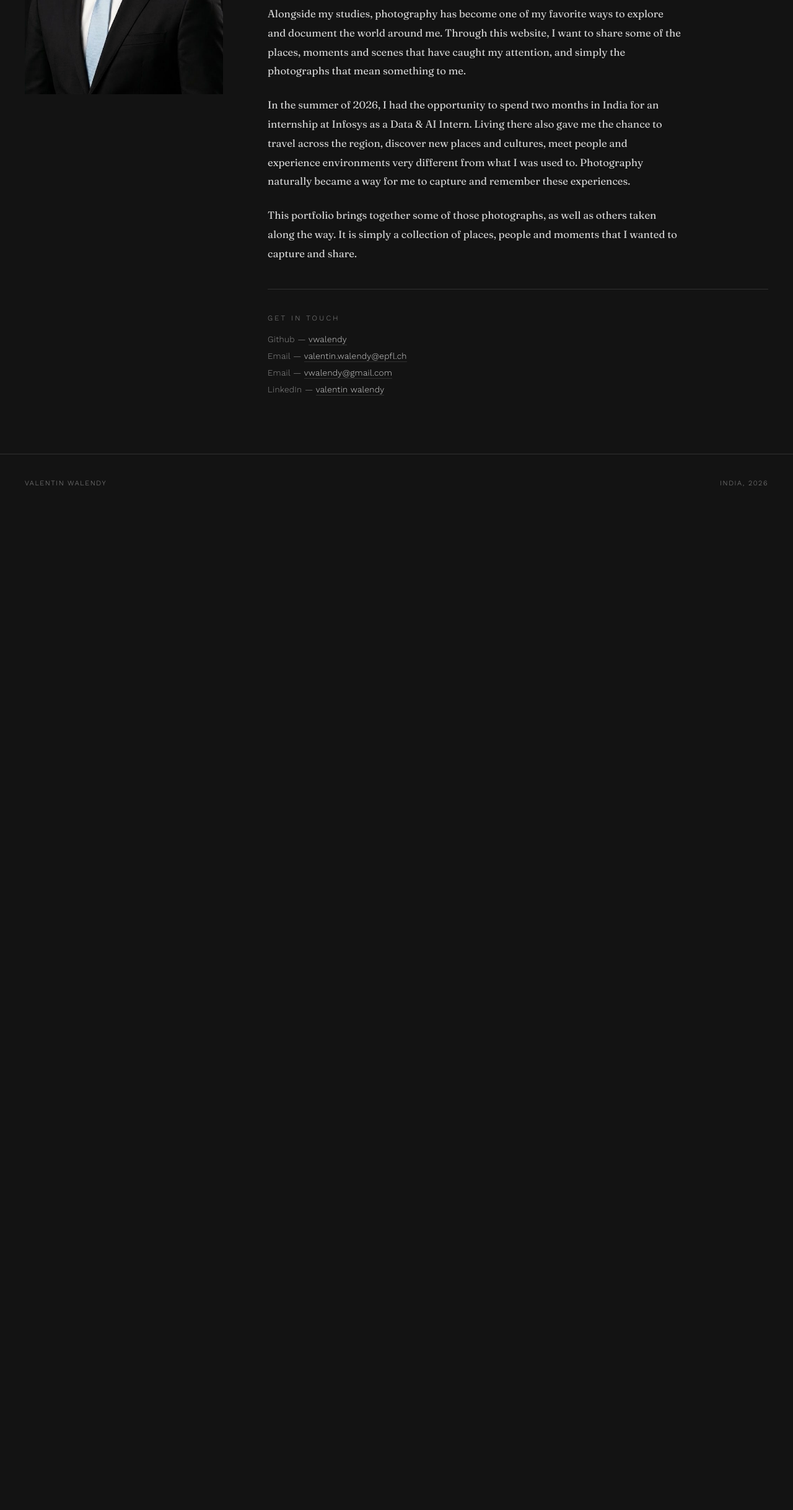
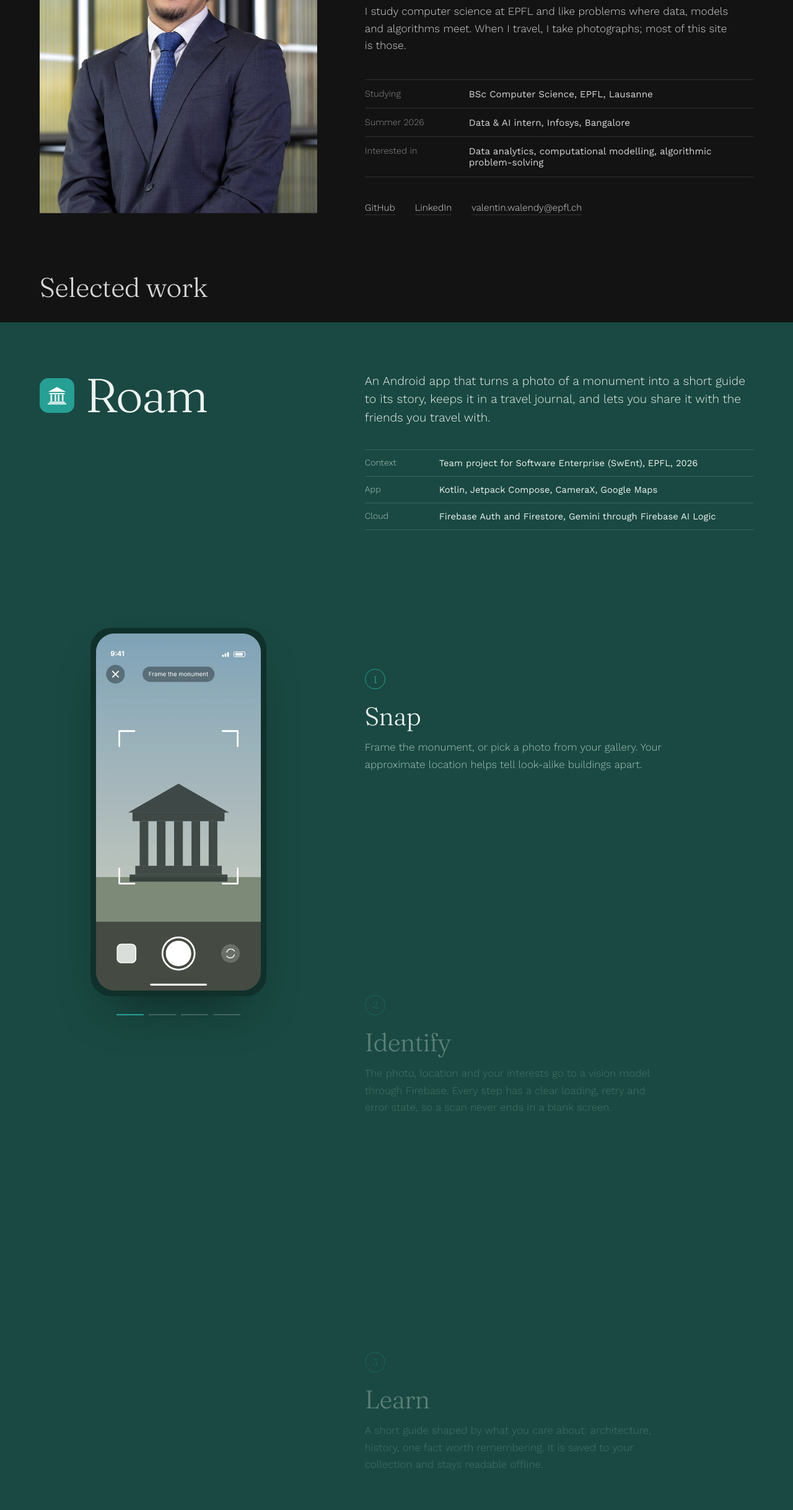
Before and after one commit to vwalendy/portfolio, a plain HTML site: page about.html in a window 1280 px wide. Shown: the part 364-2800 px from the top of the page at 62% size. Before the commit the page ends 1198 px from the top, so only its background shows below. Drawn offline with nearby package versions, Linux system fonts and the light colour scheme.

Commit message:
Redesign About page: new portrait, intro, Roam case study with scroll-driven walkthrough
Co-Authored-By: Claude Opus 5.5 <noreply@anthropic.com>
Claude-Session: https://claude.ai/code/session_01UHfQ6162GqteajRM7pUmmS

```diff
--- /dev/null
+++ b/about.css
@@ -0,0 +1,408 @@
+/* About page — builds on style.css tokens (--bg, --ink, --ink-soft, --line, --accent) */
+
+.ab {
+  --roam-bg: #194942;
+  --roam-deep: #10302b;
+  --roam-teal: #269f95;
+  --roam-ink: #eef3f1;
+  --roam-ink-soft: #a9c2bc;
+  --ease-out: cubic-bezier(0.16, 1, 0.3, 1);
+  --gutter: clamp(1.25rem, 5vw, 6rem);
+}
+
+.ab main { overflow-x: clip; }
+
+.ab-h2 {
+  font-family: 'Fraunces', serif;
+  font-weight: 300;
+  font-size: clamp(1.9rem, 3.4vw, 2.75rem);
+  line-height: 1.1;
+  letter-spacing: -0.01em;
+  margin: 0;
+}
+
+.ab-cta {
+  display: inline-block;
+  font-size: 0.95rem;
+  font-weight: 400;
+  padding-bottom: 3px;
+  border-bottom: 1px solid currentColor;
+  transition: opacity 0.2s ease;
+}
+.ab-cta:hover { opacity: 0.7; }
+
+.ab a:focus-visible,
+.ab button:focus-visible {
+  outline: 2px solid var(--accent);
+  outline-offset: 4px;
+}
+
+/* ---------- Intro ---------- */
+
+.ab-intro {
+  max-width: 1400px;
+  margin: 0 auto;
+  padding: clamp(1.5rem, 5vh, 4rem) var(--gutter) clamp(4rem, 12vh, 8rem);
+  display: grid;
+  grid-template-columns: minmax(260px, 5fr) 7fr;
+  gap: clamp(2rem, 6vw, 7rem);
+  align-items: end;
+}
+
+.ab-portrait {
+  margin: 0;
+  aspect-ratio: 4 / 5;
+  overflow: hidden;
+  background: var(--bg-soft);
+  clip-path: inset(100% 0 0 0);
+  transition: clip-path 1.3s var(--ease-out);
+}
+.ab-portrait img {
+  display: block;
+  width: 100%;
+  height: 100%;
+  object-fit: cover;
+  transform: scale(1.12);
+  transition: transform 1.8s var(--ease-out);
+}
+
+.ab-name {
+  font-family: 'Fraunces', serif;
+  font-weight: 300;
+  font-size: clamp(3.2rem, 8.5vw, 8.5rem);
+  line-height: 0.92;
+  letter-spacing: -0.035em;
+  margin: 0 0 clamp(1.5rem, 4vh, 2.75rem);
+}
+.ab-line { display: block; overflow: hidden; padding-bottom: 0.06em; }
+.ab-line > span {
+  display: inline-block;
+  transform: translateY(105%);
+  transition: transform 1.1s var(--ease-out);
+}
+.ab-line + .ab-line > span { transition-delay: 0.09s; }
+
+.ab-statement {
+  font-size: clamp(1.05rem, 1.35vw, 1.25rem);
+  line-height: 1.6;
+  max-width: 34em;
+  margin: 0 0 2.5rem;
+  color: var(--ink);
+}
+
+.ab-facts {
+  margin: 0 0 2.5rem;
+  border-top: 1px solid var(--line);
+  max-width: 40rem;
+}
+.ab-facts > div {
+  display: grid;
+  grid-template-columns: 9.5rem 1fr;
+  gap: 1rem;
+  padding: 0.85rem 0;
+  border-bottom: 1px solid var(--line);
+}
+.ab-facts dt { color: var(--ink-soft); font-size: 0.9rem; }
+.ab-facts dd { margin: 0; font-size: 0.95rem; font-weight: 400; }
+
+.ab-links {
+  list-style: none;
+  margin: 0;
+  padding: 0;
+  display: flex;
+  flex-wrap: wrap;
+  gap: 0.5rem 2rem;
+  font-size: 0.95rem;
+}
+.ab-links a {
+  border-bottom: 1px solid var(--line);
+  padding-bottom: 2px;
+  transition: border-color 0.2s ease, color 0.2s ease;
+}
+.ab-links a:hover { border-color: var(--ink); }
+
+/* staggered fade for the supporting intro text */
+.ab-in {
+  opacity: 0;
+  transform: translateY(14px);
+  transition: opacity 0.9s var(--ease-out), transform 0.9s var(--ease-out);
+}
+.ab-statement.ab-in { transition-delay: 0.35s; }
+.ab-facts.ab-in { transition-delay: 0.45s; }
+.ab-links.ab-in { transition-delay: 0.55s; }
+
+.ab.is-ready .ab-portrait { clip-path: inset(0 0 0 0); }
+.ab.is-ready .ab-portrait img { transform: scale(1); }
+.ab.is-ready .ab-line > span { transform: translateY(0); }
+.ab.is-ready .ab-in { opacity: 1; transform: none; }
+
+/* ---------- Work ---------- */
+
+.ab-work {
+  max-width: 1400px;
+  margin: 0 auto;
+  padding: 0 var(--gutter) clamp(1.5rem, 4vh, 2.5rem);
+}
+
+.roam {
+  background: var(--roam-bg);
+  color: var(--roam-ink);
+  padding: clamp(3.5rem, 10vh, 7rem) var(--gutter) clamp(3rem, 8vh, 5rem);
+}
+.roam a:focus-visible,
+.roam button:focus-visible { outline-color: var(--roam-teal); }
+
+.roam-head {
+  max-width: 1400px;
+  margin: 0 auto;
+  display: grid;
+  grid-template-columns: 5fr 7fr;
+  gap: 1.5rem clamp(2rem, 6vw, 7rem);
+  align-items: start;
+}
+
+.roam-title-wrap {
+  display: flex;
+  align-items: center;
+  gap: 1.1rem;
+  grid-row: span 2;
+}
+.roam-icon { width: 56px; height: 56px; }
+.roam-title {
+  font-family: 'Fraunces', serif;
+  font-weight: 300;
+  font-size: clamp(3rem, 6vw, 5.5rem);
+  line-height: 1;
+  letter-spacing: -0.03em;
+  margin: 0;
+}
+
+.roam-lede {
+  font-size: clamp(1.1rem, 1.5vw, 1.4rem);
+  line-height: 1.55;
+  max-width: 32em;
+  margin: 0;
+}
+
+.roam-meta {
+  margin: 0.75rem 0 0;
+  border-top: 1px solid rgba(238, 243, 241, 0.16);
+  max-width: 40rem;
+}
+.roam-meta > div {
+  display: grid;
+  grid-template-columns: 6.5rem 1fr;
+  gap: 1rem;
+  padding: 0.75rem 0;
+  border-bottom: 1px solid rgba(238, 243, 241, 0.16);
+}
+.roam-meta dt { color: var(--roam-ink-soft); font-size: 0.88rem; }
+.roam-meta dd { margin: 0; font-size: 0.92rem; font-weight: 400; }
+
+/* scroll-driven walkthrough */
+.roam-flow {
+  max-width: 1400px;
+  margin: clamp(3rem, 10vh, 6rem) auto 0;
+  display: grid;
+  grid-template-columns: 5fr 7fr;
+  gap: clamp(2rem, 6vw, 7rem);
+}
+
+.roam-steps {
+  list-style: none;
+  margin: 0;
+  padding: 0;
+  grid-column: 2;
+  grid-row: 1;
+}
+.roam-step {
+  min-height: 72vh;
+  display: flex;
+  flex-direction: column;
+  justify-content: center;
+  max-width: 30rem;
+  opacity: 0.32;
+  transition: opacity 0.5s ease;
+}
+.roam-step:first-child { min-height: 60vh; justify-content: flex-start; padding-top: 18vh; }
+.roam-step:last-child { min-height: 60vh; justify-content: flex-end; padding-bottom: 18vh; }
+.roam-step.is-active { opacity: 1; }
+
+.roam-step-n {
+  font-family: 'Fraunces', serif;
+  font-size: 1rem;
+  color: var(--roam-teal);
+  width: 2.1rem;
+  height: 2.1rem;
+  border: 1px solid currentColor;
+  border-radius: 50%;
+  display: grid;
+  place-items: center;
+  margin-bottom: 1.1rem;
+}
+.roam-step h4 {
+  font-family: 'Fraunces', serif;
+  font-weight: 300;
+  font-size: clamp(2rem, 3.2vw, 2.75rem);
+  letter-spacing: -0.02em;
+  margin: 0 0 0.75rem;
+}
+.roam-step p {
+  font-size: 1.05rem;
+  line-height: 1.65;
+  color: var(--roam-ink-soft);
+  margin: 0;
+}
+.roam-step-shot { display: none; }
+
+.roam-stage {
+  grid-column: 1;
+  grid-row: 1;
+  position: sticky;
+  top: 0;
+  align-self: start;
+  height: 100vh;
+  display: flex;
+  flex-direction: column;
+  align-items: center;
+  justify-content: center;
+  gap: 1.75rem;
+}
+
+.roam-phone {
+  position: relative;
+  height: min(72vh, 640px);
+  aspect-ratio: 517 / 1118;
+  border-radius: 9% / 4.2%;
+  box-shadow: 0 0 0 9px var(--roam-deep), 0 40px 80px -30px rgba(0, 0, 0, 0.55);
+  background: var(--roam-deep);
+}
+.roam-phone img {
+  position: absolute;
+  inset: 0;
+  width: 100%;
+  height: 100%;
+  object-fit: cover;
+  border-radius: inherit;
+  opacity: 0;
+  transform: translateY(18px) scale(0.985);
+  transition: opacity 0.6s var(--ease-out), transform 0.8s var(--ease-out);
+}
+.roam-phone img.is-active { opacity: 1; transform: none; }
+
+.roam-progress {
+  display: flex;
+  gap: 0.5rem;
+}
+.roam-progress button {
+  appearance: none;
+  background: none;
+  border: 0;
+  padding: 0.6rem 0;
+  cursor: pointer;
+  width: 2.75rem;
+}
+.roam-progress button span {
+  display: block;
+  height: 2px;
+  background: rgba(238, 243, 241, 0.2);
+  font-size: 0;
+  position: relative;
+  overflow: hidden;
+}
+.roam-progress button span::after {
+  content: "";
+  position: absolute;
+  inset: 0;
+  background: var(--roam-teal);
+  transform: scaleX(0);
+  transform-origin: left;
+  transition: transform 0.5s var(--ease-out);
+}
+.roam-progress button.is-done span::after,
+.roam-progress button.is-active span::after { transform: scaleX(1); }
+
+.roam-foot {
+  max-width: 1400px;
+  margin: clamp(2rem, 6vh, 3.5rem) auto 0;
+  padding-top: 1.75rem;
+  border-top: 1px solid rgba(238, 243, 241, 0.16);
+}
+
+/* ---------- More + photography ---------- */
+
+.ab-more {
+  max-width: 1400px;
+  margin: 0 auto;
+  padding: 2.25rem var(--gutter) 0;
+  color: var(--ink-soft);
+}
+.ab-more p { margin: 0; font-size: 0.98rem; }
+.ab-more a { color: var(--ink); border-bottom: 1px solid var(--line); }
+.ab-more a:hover { border-color: var(--ink); }
+
+.ab-photo {
+  max-width: 1400px;
+  margin: 0 auto;
+  padding: clamp(5rem, 14vh, 9rem) var(--gutter) clamp(5rem, 12vh, 8rem);
+  display: grid;
+  grid-template-columns: 5fr 7fr;
+  gap: 1.5rem clamp(2rem, 6vw, 7rem);
+}
+.ab-photo-body p {
+  font-size: clamp(1.05rem, 1.3vw, 1.2rem);
+  line-height: 1.7;
+  max-width: 34em;
+  margin: 0 0 1.75rem;
+}
+
+/* ---------- Responsive ---------- */
+
+@media (max-width: 900px) {
+  .nav { padding: 1.5rem var(--gutter); }
+
+  .ab-intro,
+  .roam-head,
+  .ab-photo { grid-template-columns: 1fr; }
+
+  .ab-portrait { max-width: 22rem; }
+  .roam-title-wrap { grid-row: auto; }
+
+  .roam-flow { display: block; }
+  .roam-stage { display: none; }
+  .roam-step,
+  .roam-step:first-child,
+  .roam-step:last-child {
+    min-height: 0;
+    padding: 0 0 3.5rem;
+    opacity: 1;
+  }
+  .roam-step-shot {
+    display: block;
+    width: min(62vw, 260px);
+    height: auto;
+    margin-top: 1.75rem;
+    border-radius: 18px;
+    box-shadow: 0 0 0 6px var(--roam-deep);
+  }
+}
+
+@media (max-width: 520px) {
+  .ab-facts > div,
+  .roam-meta > div { grid-template-columns: 1fr; gap: 0.2rem; }
+}
+
+@media (prefers-reduced-motion: reduce) {
+  .ab-portrait,
+  .ab-portrait img,
+  .ab-line > span,
+  .ab-in,
+  .roam-step,
+  .roam-phone img,
+  .roam-progress button span::after { transition: none !important; }
+  .ab-portrait { clip-path: none; }
+  .ab-portrait img { transform: none; }
+  .ab-line > span,
+  .ab-in { transform: none; opacity: 1; }
+  .roam-phone img { transform: none; }
+}
--- a/about.html
+++ b/about.html
@@ -4,9 +4,12 @@
 <meta charset="UTF-8">
 <meta name="viewport" content="width=device-width, initial-scale=1.0">
 <title>About — Valentin Walendy</title>
+<meta name="description" content="Valentin Walendy, computer science student at EPFL. Software projects and travel photography.">
 <link rel="stylesheet" href="style.css">
+<link rel="stylesheet" href="about.css">
+<link rel="preload" as="image" href="photos/portrait.jpg">
 </head>
-<body>
+<body class="ab">
 
 <nav class="nav">
   <div class="nav-left">
@@ -18,42 +21,144 @@
   </div>
 </nav>
 
-<section class="about">
+<main>
 
-  <div class="about-photo frame">
-    <img src="photos/moi2.jpg" alt="Valentin Walendy">
-  </div>
+  <!-- Intro -->
+  <section class="ab-intro" aria-labelledby="ab-name">
+    <figure class="ab-portrait">
+      <img src="photos/portrait.jpg" alt="Portrait of Valentin Walendy" width="880" height="1100">
+    </figure>
 
-  <div class="about-text">
-    <span class="eyebrow">About</span>
-    <h1>Valentin Walendy</h1>
+    <div class="ab-intro-text">
+      <h1 id="ab-name" class="ab-name">
+        <span class="ab-line"><span>Valentin</span></span>
+        <span class="ab-line"><span>Walendy</span></span>
+      </h1>
 
-    <p>I'm Valentin Walendy, a Computer Science Bachelor's student at EPFL (École Polytechnique Fédérale de Lausanne). I'm particularly interested in data analytics, computational modeling and algorithmic problem-solving, and I enjoy working on projects related to these fields, some of which you can find on my other profiles.</p>
+      <p class="ab-statement ab-in">I study computer science at EPFL and like problems where data, models and algorithms meet. When I travel, I take photographs; most of this site is those.</p>
 
-    <p>Alongside my studies, photography has become one of my favorite ways to explore and document the world around me. Through this website, I want to share some of the places, moments and scenes that have caught my attention, and simply the photographs that mean something to me.</p>
+      <dl class="ab-facts ab-in">
+        <div>
+          <dt>Studying</dt>
+          <dd>BSc Computer Science, EPFL, Lausanne</dd>
+        </div>
+        <div>
+          <dt>Summer 2026</dt>
+          <dd>Data &amp; AI intern, Infosys, Bangalore</dd>
+        </div>
+        <div>
+          <dt>Interested in</dt>
+          <dd>Data analytics, computational modelling, algorithmic problem-solving</dd>
+        </div>
+      </dl>
 
-    <p>In the summer of 2026, I had the opportunity to spend two months in India for an internship at Infosys as a Data &amp; AI Intern. Living there also gave me the chance to travel across the region, discover new places and cultures, meet people and experience environments very different from what I was used to. Photography naturally became a way for me to capture and remember these experiences.</p>
-
-    <p>This portfolio brings together some of those photographs, as well as others taken along the way. It is simply a collection of places, people and moments that I wanted to capture and share.</p>
-
-    <div class="about-contact">
-      <span class="eyebrow">Get in touch</span>
-      <ul>
-        <li>Github — <a href="https://github.com/vwalendy" target="_blank" rel="noopener">vwalendy</a></li>
-        <li>Email — <a href="mailto:valentin.walendy@epfl.ch">valentin.walendy@epfl.ch</a></li>
-        <li>Email — <a href="mailto:vwalendy@gmail.com">vwalendy@gmail.com</a></li>
-        <li>LinkedIn — <a href="https://www.linkedin.com/in/valentin-walendy-a16ba2328/" target="_blank" rel="noopener">valentin walendy</a></li>
+      <ul class="ab-links ab-in">
+        <li><a href="https://github.com/vwalendy" target="_blank" rel="noopener">GitHub</a></li>
+        <li><a href="https://www.linkedin.com/in/valentin-walendy-a16ba2328/" target="_blank" rel="noopener">LinkedIn</a></li>
+        <li><a href="mailto:valentin.walendy@epfl.ch">valentin.walendy@epfl.ch</a></li>
       </ul>
     </div>
-  </div>
+  </section>
 
-</section>
+  <!-- Work -->
+  <section class="ab-work" aria-labelledby="ab-work-title">
+    <h2 id="ab-work-title" class="ab-h2">Selected work</h2>
+  </section>
+
+  <article class="roam" aria-labelledby="roam-title">
+    <header class="roam-head">
+      <div class="roam-title-wrap">
+        <img class="roam-icon" src="assets/roam/icon.png" alt="" width="56" height="56">
+        <h3 id="roam-title" class="roam-title">Roam</h3>
+      </div>
+      <p class="roam-lede">An Android app that turns a photo of a monument into a short guide to its story, keeps it in a travel journal, and lets you share it with the friends you travel with.</p>
+
+      <dl class="roam-meta">
+        <div>
+          <dt>Context</dt>
+          <dd>Team project for Software Enterprise (SwEnt), EPFL, 2026</dd>
+        </div>
+        <div>
+          <dt>App</dt>
+          <dd>Kotlin, Jetpack Compose, CameraX, Google Maps</dd>
+        </div>
+        <div>
+          <dt>Cloud</dt>
+          <dd>Firebase Auth and Firestore, Gemini through Firebase AI Logic</dd>
+        </div>
+      </dl>
+    </header>
+
+    <div class="roam-flow">
+      <ol class="roam-steps">
+        <li class="roam-step" data-step="0">
+          <span class="roam-step-n" aria-hidden="true">1</span>
+          <h4>Snap</h4>
+          <p>Frame the monument, or pick a photo from your gallery. Your approximate location helps tell look-alike buildings apart.</p>
+          <img class="roam-step-shot" src="assets/roam/snap.webp" alt="Roam camera screen framing a monument" loading="lazy" width="517" height="1118">
+        </li>
+        <li class="roam-step" data-step="1">
+          <span class="roam-step-n" aria-hidden="true">2</span>
+          <h4>Identify</h4>
+          <p>The photo, location and your interests go to a vision model through Firebase. Every step has a clear loading, retry and error state, so a scan never ends in a blank screen.</p>
+          <img class="roam-step-shot" src="assets/roam/identify.webp" alt="Roam analyzing the photo to identify the monument" loading="lazy" width="517" height="1118">
+        </li>
+        <li class="roam-step" data-step="2">
+          <span class="roam-step-n" aria-hidden="true">3</span>
+          <h4>Learn</h4>
+          <p>A short guide shaped by what you care about: architecture, history, one fact worth remembering. It is saved to your collection and stays readable offline.</p>
+          <img class="roam-step-shot" src="assets/roam/learn.webp" alt="Generated guide for the Panthéon in Roam" loading="lazy" width="517" height="1118">
+        </li>
+        <li class="roam-step" data-step="3">
+          <span class="roam-step-n" aria-hidden="true">4</span>
+          <h4>Explore</h4>
+          <p>Your monuments and your friends' discoveries on one map. Nothing is shared until you pick who sees it, and friends only ever see the city.</p>
+          <img class="roam-step-shot" src="assets/roam/explore.webp" alt="Roam map showing your and your friends' monuments" loading="lazy" width="517" height="1118">
+        </li>
+      </ol>
+
+      <div class="roam-stage" aria-hidden="true">
+        <div class="roam-phone">
+          <img src="assets/roam/snap.webp" alt="" class="is-active">
+          <img src="assets/roam/identify.webp" alt="">
+          <img src="assets/roam/learn.webp" alt="">
+          <img src="assets/roam/explore.webp" alt="">
+        </div>
+        <div class="roam-progress">
+          <button type="button" data-go="0" tabindex="-1"><span>Snap</span></button>
+          <button type="button" data-go="1" tabindex="-1"><span>Identify</span></button>
+          <button type="button" data-go="2" tabindex="-1"><span>Learn</span></button>
+          <button type="button" data-go="3" tabindex="-1"><span>Explore</span></button>
+        </div>
+      </div>
+    </div>
+
+    <footer class="roam-foot">
+      <a class="ab-cta" href="https://github.com/ROAM-SWENT/roam-android" target="_blank" rel="noopener">View the code on GitHub</a>
+    </footer>
+  </article>
+
+  <section class="ab-more">
+    <p>Other projects, including ReChor, a Swiss public transport route planner, are on <a href="https://github.com/vwalendy" target="_blank" rel="noopener">my GitHub</a>.</p>
+  </section>
+
+  <!-- Photography -->
+  <section class="ab-photo" aria-labelledby="ab-photo-title">
+    <h2 id="ab-photo-title" class="ab-h2">Photography</h2>
+    <div class="ab-photo-body">
+      <p>In summer 2026 I spent two months in India for my internship, and travelled whenever I could: Bangalore, Hampi, Varanasi, Agra, and on to Nepal. Photography became the way I kept those places. This site collects the pictures that stayed with me.</p>
+      <a class="ab-cta" href="destinations.html">See the destinations</a>
+    </div>
+  </section>
+
+</main>
 
 <footer class="site-footer">
   <span>Valentin Walendy</span>
-  <span>India, 2026</span>
+  <span>Lausanne, 2026</span>
 </footer>
 
 <script src="cursor.js"></script>
+<script src="about.js"></script>
 </body>
 </html>
--- /dev/null
+++ b/about.js
@@ -0,0 +1,54 @@
+(function () {
+  var body = document.body;
+
+  // Page-load reveal: wait for the portrait (and fonts when supported) so the
+  // reveal plays once, on real content, rather than on an empty box.
+  var portrait = document.querySelector(".ab-portrait img");
+  var fontsReady = document.fonts && document.fonts.ready ? document.fonts.ready : Promise.resolve();
+  var imgReady = new Promise(function (resolve) {
+    if (!portrait || portrait.complete) return resolve();
+    portrait.addEventListener("load", resolve, { once: true });
+    portrait.addEventListener("error", resolve, { once: true });
+  });
+  var timeout = new Promise(function (resolve) { setTimeout(resolve, 1200); });
+
+  Promise.race([Promise.all([fontsReady, imgReady]), timeout]).then(function () {
+    requestAnimationFrame(function () { body.classList.add("is-ready"); });
+  });
+
+  // Roam walkthrough: the step closest to the middle of the viewport drives the phone.
+  var steps = Array.prototype.slice.call(document.querySelectorAll(".roam-step"));
+  var screens = Array.prototype.slice.call(document.querySelectorAll(".roam-phone img"));
+  var bars = Array.prototype.slice.call(document.querySelectorAll(".roam-progress button"));
+  if (!steps.length) return;
+
+  var current = -1;
+  function setStep(i) {
+    if (i === current) return;
+    current = i;
+    steps.forEach(function (s, k) { s.classList.toggle("is-active", k === i); });
+    screens.forEach(function (s, k) { s.classList.toggle("is-active", k === i); });
+    bars.forEach(function (b, k) {
+      b.classList.toggle("is-active", k === i);
+      b.classList.toggle("is-done", k < i);
+    });
+  }
+
+  if ("IntersectionObserver" in window) {
+    var io = new IntersectionObserver(function (entries) {
+      entries.forEach(function (e) {
+        if (e.isIntersecting) setStep(Number(e.target.getAttribute("data-step")));
+      });
+    }, { rootMargin: "-50% 0px -50% 0px", threshold: 0 });
+    steps.forEach(function (s) { io.observe(s); });
+  }
+  setStep(0);
+
+  // Clicking a progress bar jumps to that step.
+  bars.forEach(function (b) {
+    b.addEventListener("click", function () {
+      var target = steps[Number(b.getAttribute("data-go"))];
+      if (target) target.scrollIntoView({ behavior: "smooth", block: "center" });
+    });
+  });
+})();
```
Also changed, not shown: assets/roam/explore.webp (added), assets/roam/icon.png (added), assets/roam/identify.webp (added), assets/roam/learn.webp (added), assets/roam/snap.webp (added).
